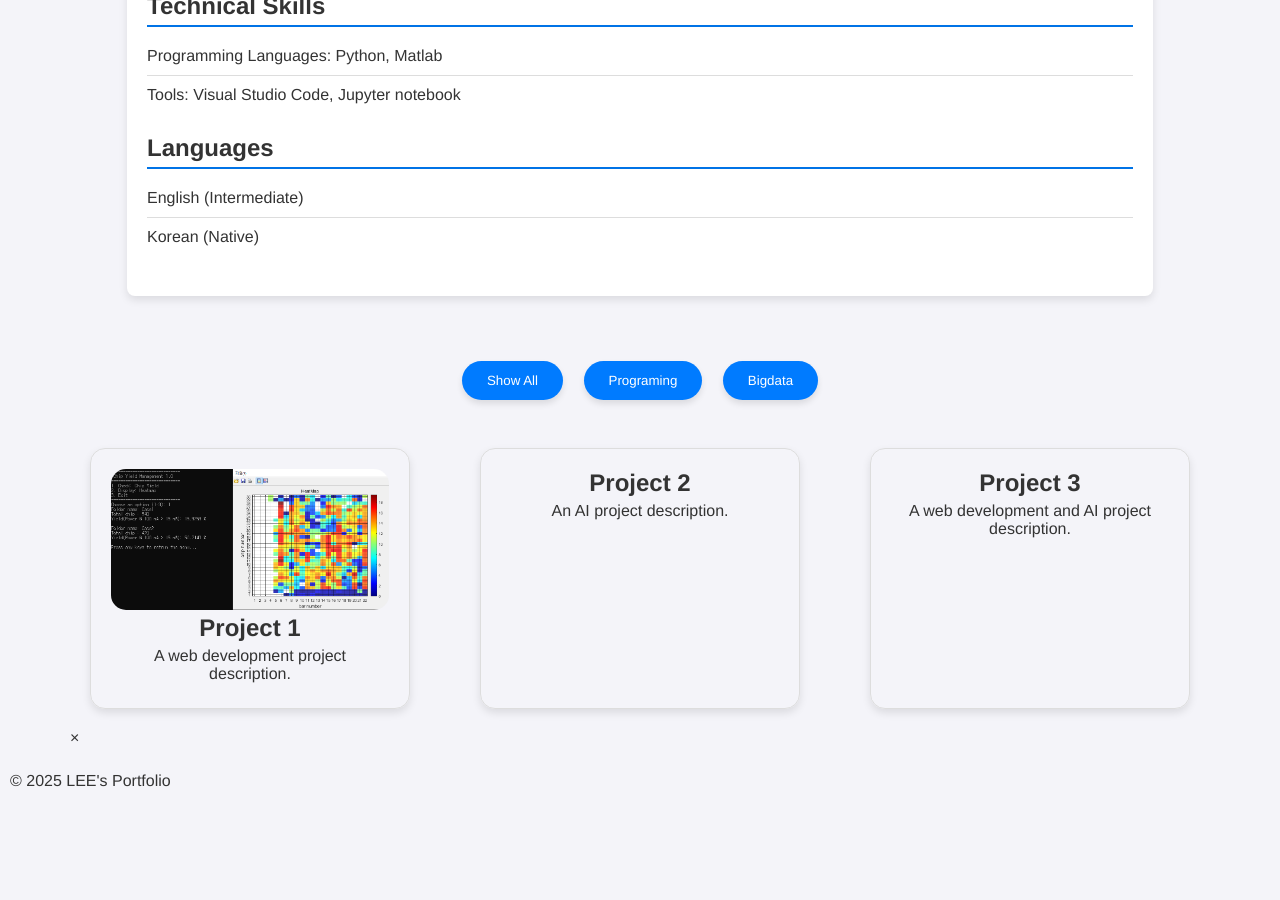
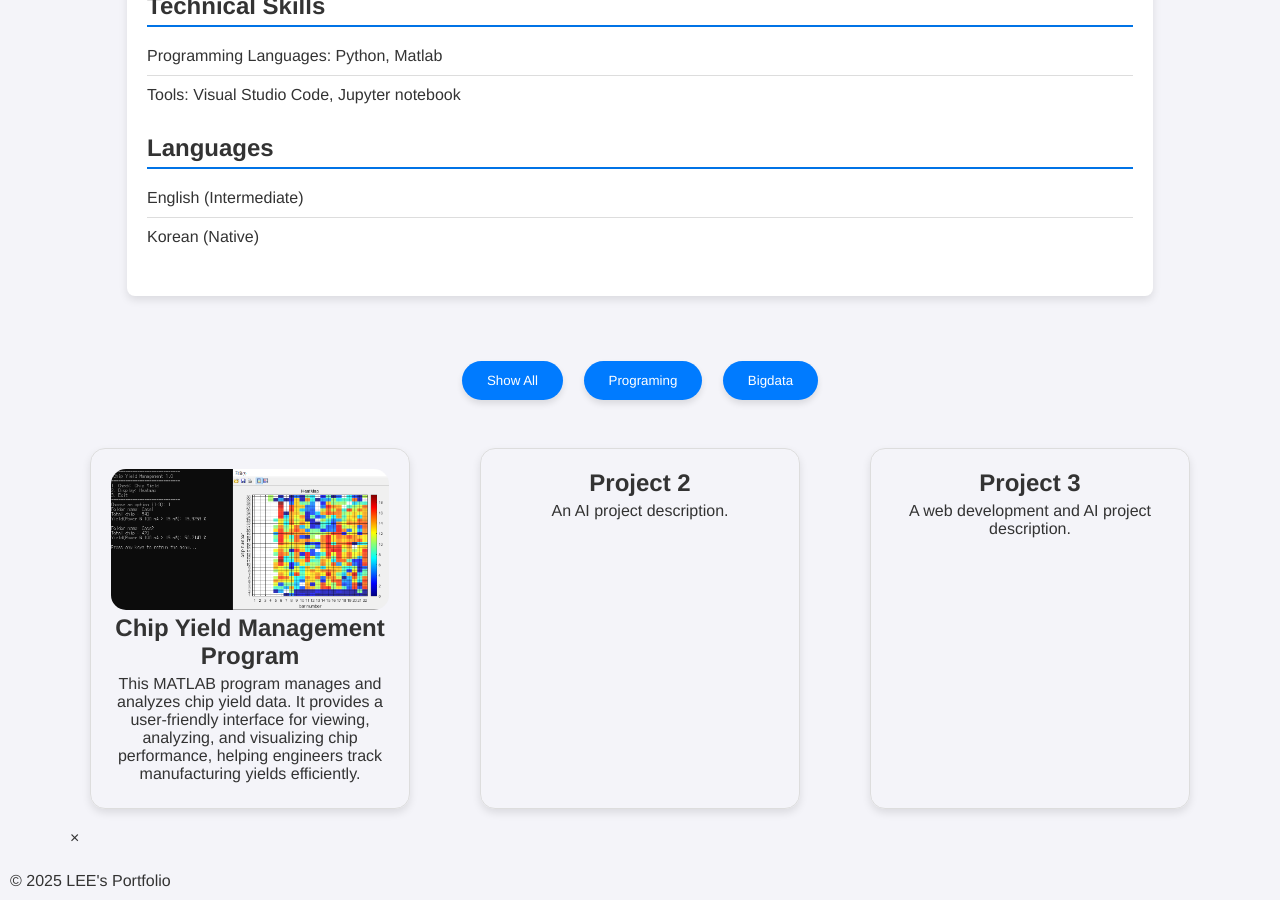
Before and after one commit to Yeonwoo-code/Portfolio, a Jekyll site: the page built from index.md, in a window 1280 px wide and 900 px high, scrolled down 810 px. Built offline with Jekyll 4.4.1, drawn with Linux system fonts in a browser that asks for light colours; before the commit the page ends 1610 px from its top, so only the background shows below that.

Commit message:
Update projects.html

```diff
--- a/_includes/projects.html
+++ b/_includes/projects.html
@@ -2,8 +2,8 @@
 <div class="projects">
   <div class="project-card" data-category="Programing" onclick="openModal('project1')">
     <img src="{{ site.baseurl }}/assets/images/project1.png" alt="Project 1 Image">
-    <h2>Project 1</h2>
-    <p>A web development project description.</p>
+    <h2> Chip Yield Management Program </h2>
+    <p> This MATLAB program manages and analyzes chip yield data. It provides a user-friendly interface for viewing, analyzing, and visualizing chip performance, helping engineers track manufacturing yields efficiently.</p>
   </div>
 
   <div class="project-card" data-category="Bigdata" onclick="openModal('project2')">
```
